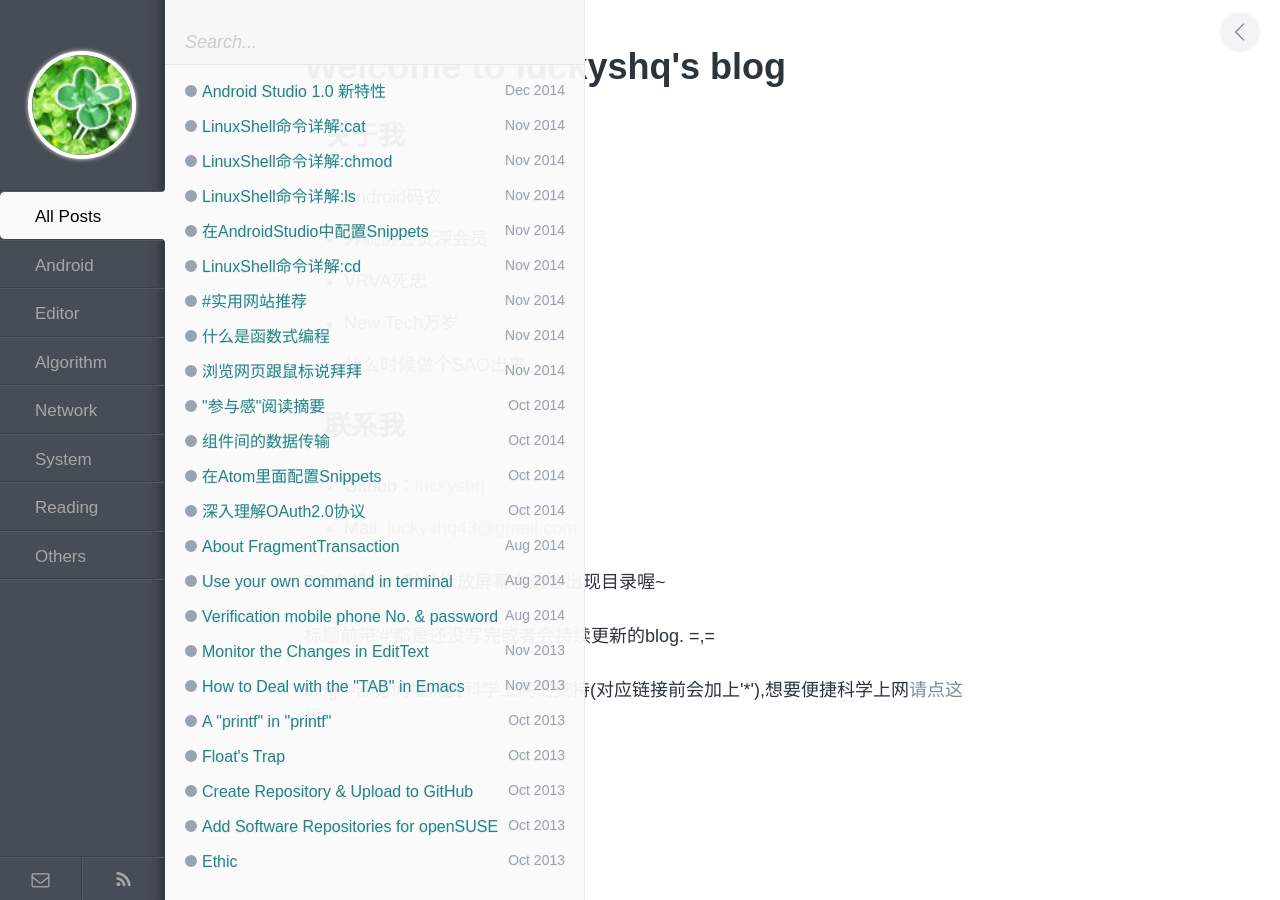
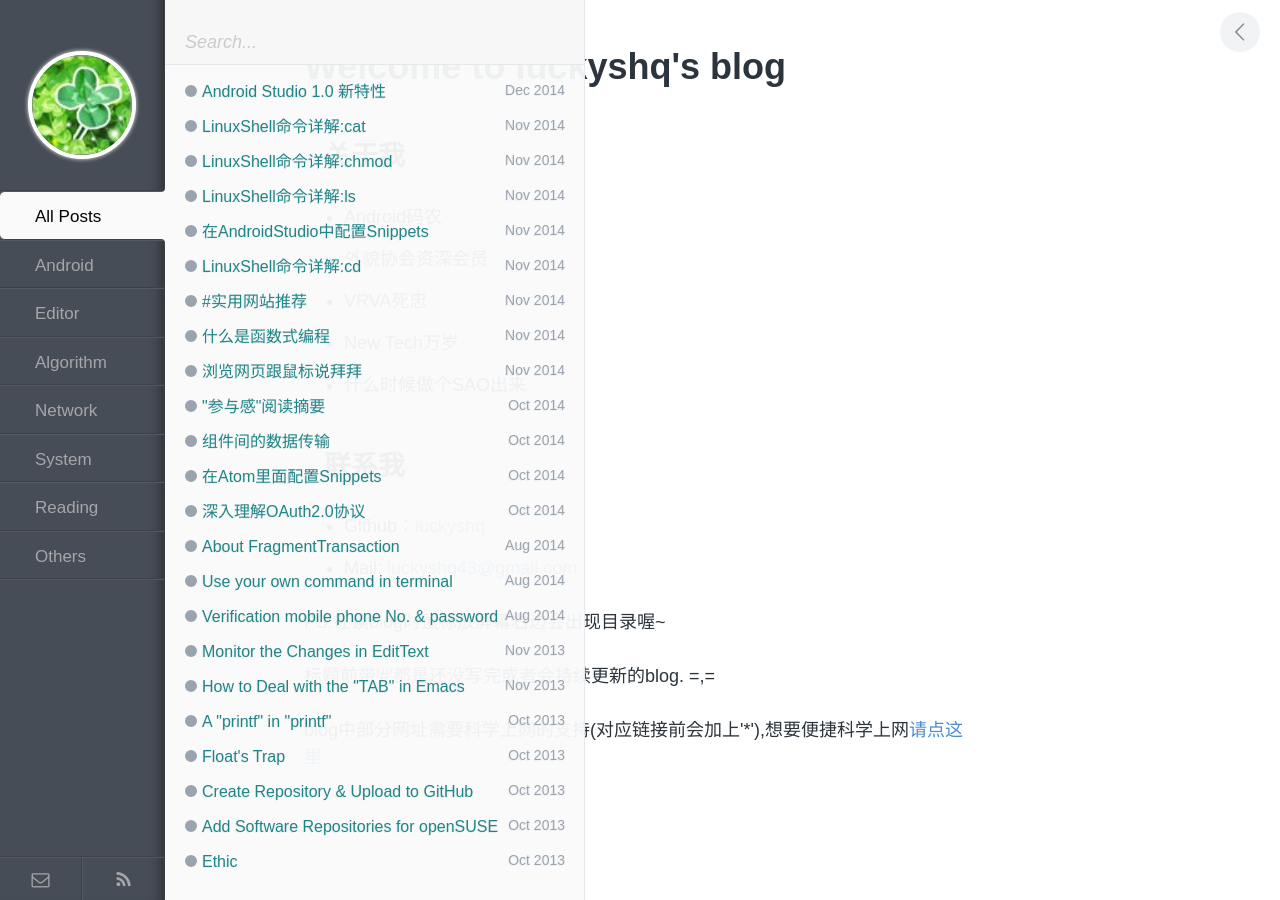
Before and after one commit to luckyshq/luckyshq.github.io, a Jekyll site: the page built from index.html, in a window 1280 px wide. Built offline with Jekyll 4.4.1, drawn with Linux system fonts in a browser that asks for light colours; comment, search, counter and statistics services are not loaded.

Commit message:
[update]修改标题的间距。

```diff
--- a/assets/css/style.css
+++ b/assets/css/style.css
@@ -398,7 +398,13 @@
       max-width: 800px;
       margin: 0 auto; } }
 
-h1, h2, h3, h4, h5, h6 {
+h1, h2, h3{
+  font-weight: 2000;
+  padding-left: 20px;
+  padding-top: 20px;
+}
+
+h4, h5, h6 {
   font-weight: 2000;
   padding-left: 20px;
 }
@@ -418,7 +424,7 @@
 #post__content li > p {
   margin: 0; }
 #post__content a {
-  color: #7d8b99;
+  color: #4b8dcd;
   word-break: break-all; }
   #post__content a:hover {
     text-decoration: underline; }
```
